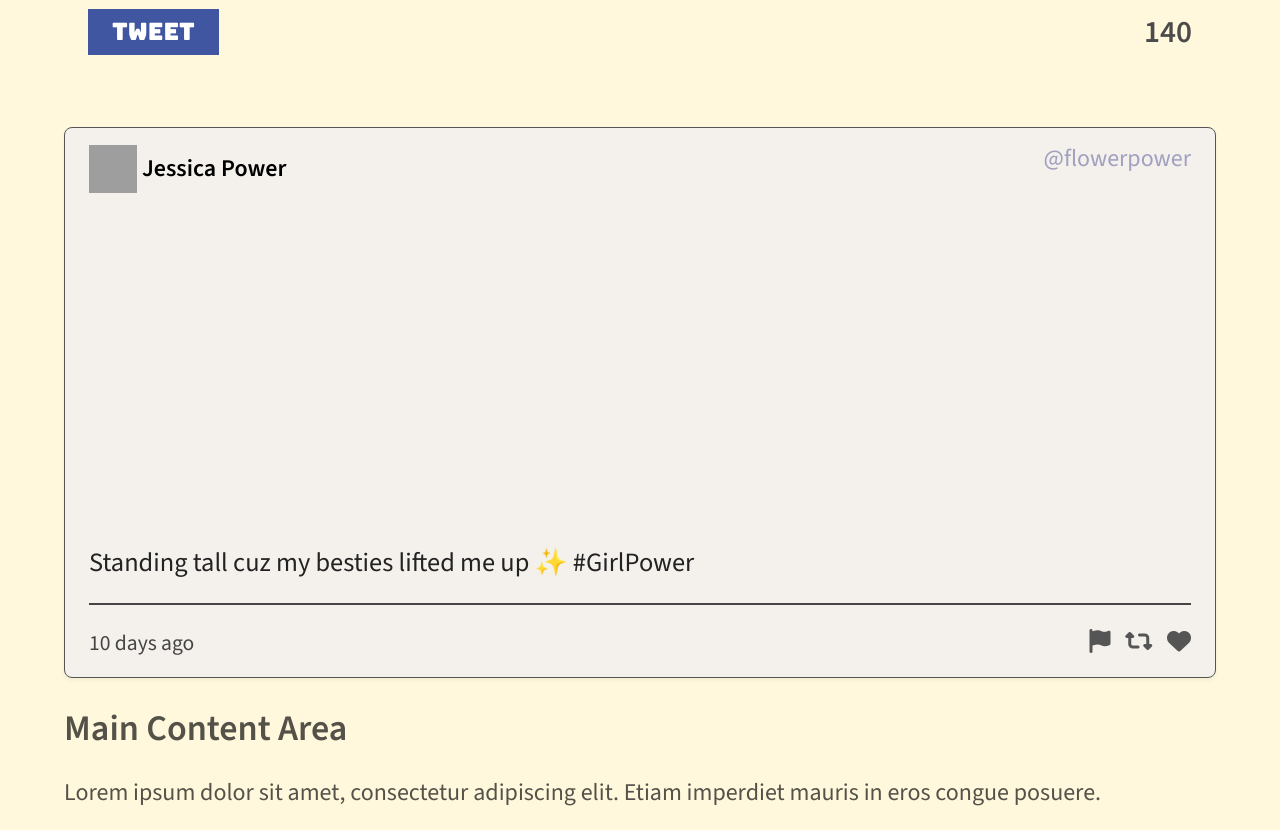
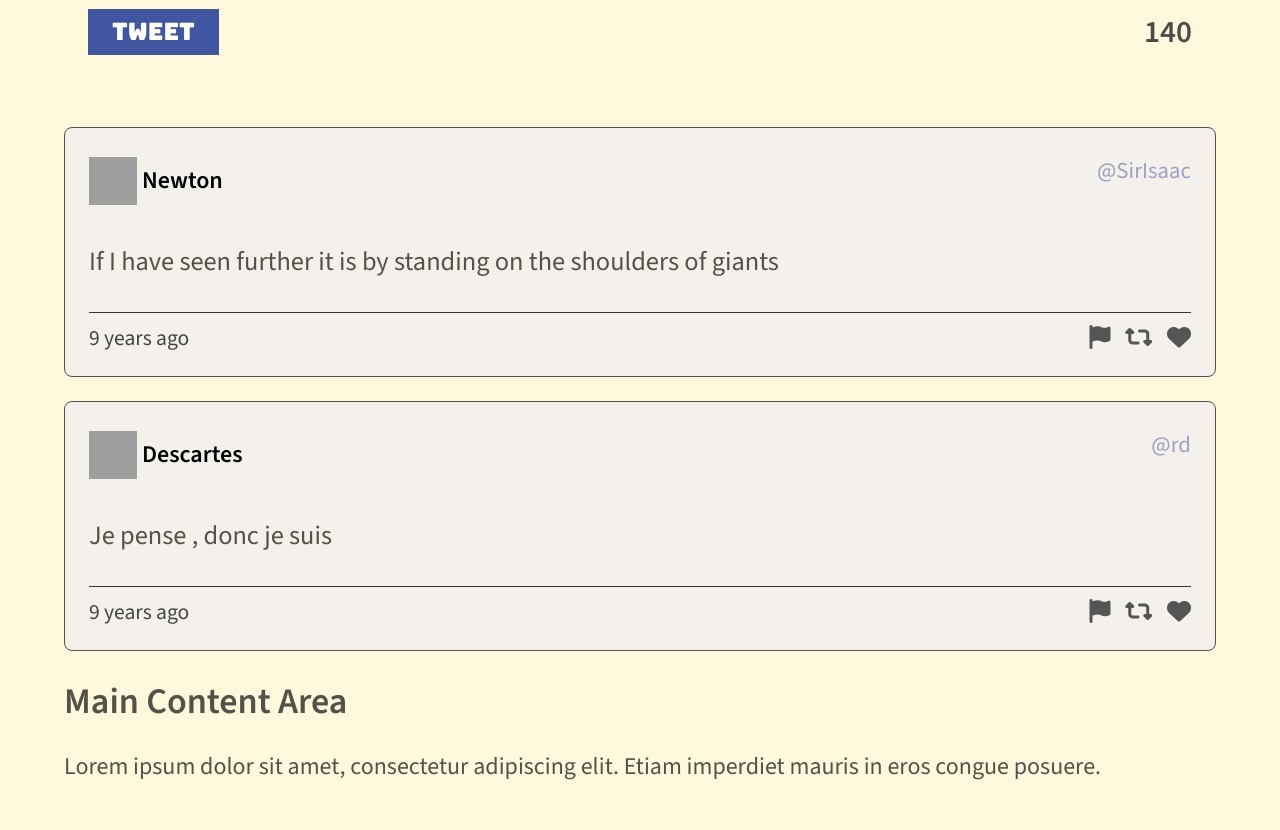
Before and after one commit to gitgudman/tweeter, a plain HTML site: page public/index.html in a window 1280 px wide. Shown: the part 749-1579 px from the top of the page. After the commit the page ends 1553 px from the top, so only its background shows below. Drawn offline with nearby package versions, Linux system fonts and the light colour scheme; grey boxes are pictures that could not be loaded.

Commit message:
dynamic tweets and timeago function

```diff
--- a/public/index.html
+++ b/public/index.html
@@ -28,6 +28,9 @@
 
     <!-- Character Counter JS -->
     <script src="/scripts/composer-char-counter.js" defer></script>
+
+    <!-- Timeago JS -->
+    <script src="https://cdnjs.cloudflare.com/ajax/libs/timeago.js/4.0.2/timeago.min.js"></script>
 
     <!-- App JS -->
     <script src="/scripts/client.js" defer></script>
@@ -68,30 +71,9 @@
       </section>
 
       <!-- Tweets -->
-      <section class="tweets-container">
-        <article class="tweet">
-          <header>
-            <div class="avatar-name">
-              <img src="https://i.imgur.com/nlhLi3I.png" alt="avatar" />
-              <span class="name">Jessica Power</span>
-            </div>
-            <span class="user-handle">@flowerpower</span>
-          </header>
+      <section class="tweets-container" id="tweets-container">
+      </section>
 
-          <p class="tweet-text">Standing tall cuz my besties lifted me up ✨ #GirlPower</p>
-
-          <div class="divider"></div>
-
-          <footer>
-            <span class="timestamp">10 days ago</span>
-            <div class="tweet-icons">
-              <i class="fas fa-flag"></i>
-              <i class="fas fa-retweet"></i>
-              <i class="fas fa-heart"></i>
-            </div>
-          </footer>
-        </article>
-      </section>
 
       <h2>Main Content Area</h2>
       <p>Lorem ipsum dolor sit amet, consectetur adipiscing elit. Etiam imperdiet mauris in eros congue posuere.</p>
--- a/public/scripts/client.js
+++ b/public/scripts/client.js
@@ -3,3 +3,71 @@
  * jQuery is already loaded
  * Reminder: Use (and do all your DOM work in) jQuery's document ready function
  */
+
+const data = [
+  {
+    user: {
+      name: "Newton",
+      avatars: "https://i.imgur.com/73hZDYK.png",
+      handle: "@SirIsaac"
+    },
+    content: {
+      text: "If I have seen further it is by standing on the shoulders of giants"
+    },
+    created_at: 1461116232227
+  },
+  {
+    user: {
+      name: "Descartes",
+      avatars: "https://i.imgur.com/nlhLi3I.png",
+      handle: "@rd"
+    },
+    content: {
+      text: "Je pense , donc je suis"
+    },
+    created_at: 1461113959088
+  }
+];
+
+// This function loops through the array of tweets and appends them to the container
+const renderTweets = function(tweets) {
+  $('#tweets-container').empty(); // Clear out existing tweets
+  for (const tweet of tweets) {
+    const $tweetElement = createTweetElement(tweet);
+    $('#tweets-container').append($tweetElement);
+  }
+};
+
+// This function builds the tweet DOM element from the tweet object
+const createTweetElement = function(tweet) {
+  const $tweet = $(`
+    <article class="tweet">
+      <header>
+        <div class="avatar-name">
+          <img src="${tweet.user.avatars}" alt="avatar">
+          <span class="name">${tweet.user.name}</span>
+        </div>
+        <span class="user-handle">${tweet.user.handle}</span>
+      </header>
+
+      <p>${$("<div>").text(tweet.content.text).html()}</p>
+
+      <div class="divider"></div>
+
+      <footer>
+        <span class="timestamp">${timeago.format(tweet.created_at)}</span>
+        <div class="tweet-icons">
+          <i class="fas fa-flag"></i>
+          <i class="fas fa-retweet"></i>
+          <i class="fas fa-heart"></i>
+        </div>
+      </footer>
+    </article>
+  `);
+  return $tweet;
+};
+
+// Call it to render hardcoded tweets
+$(document).ready(function() {
+  renderTweets(data);
+});
--- a/public/styles/tweet.css
+++ b/public/styles/tweet.css
@@ -1,28 +1,18 @@
-  .avatar-name {
+.tweet {
     display: flex;
-    align-items: center;
-    gap: 5px;
+    flex-direction: column;
+    justify-content: space-between;
+    border: 1px solid #545149;
+    border-radius: 8px;
+    padding: 1em;
+    margin-bottom: 1em;
+    background-color: #f4f1ec;
+    max-width: 100%;
+    max-height: 250px;
+    word-wrap: break-word;
+    transition: box-shadow 0.3s ease;
   }
 
-  .avatar-name img {
-    width: 48px;            /* or preferred size */
-    height: 48px;
-    border-radius: 0%;     /* circle avatar */
-  }
-
-  article.tweet {
-    font-size: 1em;
-    font-weight: 400;
-    color: #333;
-    margin: 0 0 0.5em 0;
-    padding: 0.5em 1em;
-  }
-
-  article.tweet:hover {
-    box-shadow: 0px 4px 12px rgba(0, 0, 0, 0.2);
-  }
-
-  /* Tweeter body */
   article.tweet header {
     display: flex;
     flex-direction: row;
@@ -33,33 +23,49 @@
     border-radius: 6px 6px 0 0;
   }
 
-  .tweet-text {
-    margin: 0.25em 0 0.2em 0 !important;
-    font-weight: 400 !important;
-    color: #222 !important;
+  .tweet:hover {
+    box-shadow: 0 6px 20px rgba(0, 0, 0, 0.25);
+  }
+
+  /* Header layout */
+  .tweet header {
+    display: flex;
+    justify-content: space-between;
+    align-items: center;
+  }
+
+  /* Avatar + Name section */
+  .avatar-name {
+    display: flex;
+    align-items: center;
+    gap: 5px;
+  }
+
+  .avatar-name img {
+    width: 48px;
+    height: 48px;
+    border-radius: 0%;
   }
 
   .name {
     font-weight: bold;
-    font-size: 1.0em;
+    font-size: 1em;
   }
 
-  /* Handle right-aligned */
   .user-handle {
     color: #a0a0c0;
     font-weight: lighter;
+    font-size: 0.95em;
   }
 
-  .divider {
-    border-bottom: 2px solid #444;
-    margin-top: 1em;
-    margin-bottom: 0.5em;
-  }
-
-  article.tweet footer {
-    display: flex;
-    justify-content: space-between;
-    align-items: center;
+  /* Tweet body text */
+  .tweet p {
+    font-size: 1.1em;
+    font-weight: 400;
+    margin: 0.75em 0;
+    line-height: 1.4;
+    word-wrap: break-word;
+    white-space: pre-wrap;
   }
 
   /* Footer layout */
@@ -69,59 +75,23 @@
     align-items: center;
   }
 
+  .divider {
+    height: 2px;
+    background-color: #333;
+    margin: 0.5em 0;
+    border: none;
+  }
+
   .timestamp {
-    margin-bottom: 0.3em;
     font-size: 0.9em;
     color: #444;
   }
 
-
-  /* Tweet content */
-  .tweet p {
-    font-size: 1.1em;
-    font-weight: 400;
-    margin: 4px 0;
-    line-height: 1.2;
-  }
-
-  /* Divider line */
-  .divider {
-    height: 2px;
-    background-color: #333;
-    margin: 1em 0;
-  }
-
-  .tweet {
-    background-color: #f4f1ec;
-    border: 1px solid #555;
-    border-radius: 8px;
-    padding: 1em;
-    margin-bottom: 2em;
-    transition: box-shadow 0.3s ease-in-out;
-    box-shadow: 0 2px 4px rgba(0, 0, 0, 0.05);
-  }
-
-  .tweet:hover {
-    box-shadow: 0 6px 20px rgba(0, 0, 0, 0.25);
-  }
-
-  /* Remove background image */
-  .tweet::before {
-    display: none !important;
-  }
-
-  /* Header */
-  .tweet header {
-    display: flex;
-    justify-content: space-between;
-    align-items: center;
-  }
-
+  /* Footer icons */
   .tweet-icons i {
     margin-left: 10px;
-    margin-bottom: 0.5em;
     color: #555;
-    transition: color 0.5s ease;
+    transition: color 0.3s ease;
   }
 
   .tweet-icons i:hover {
```
